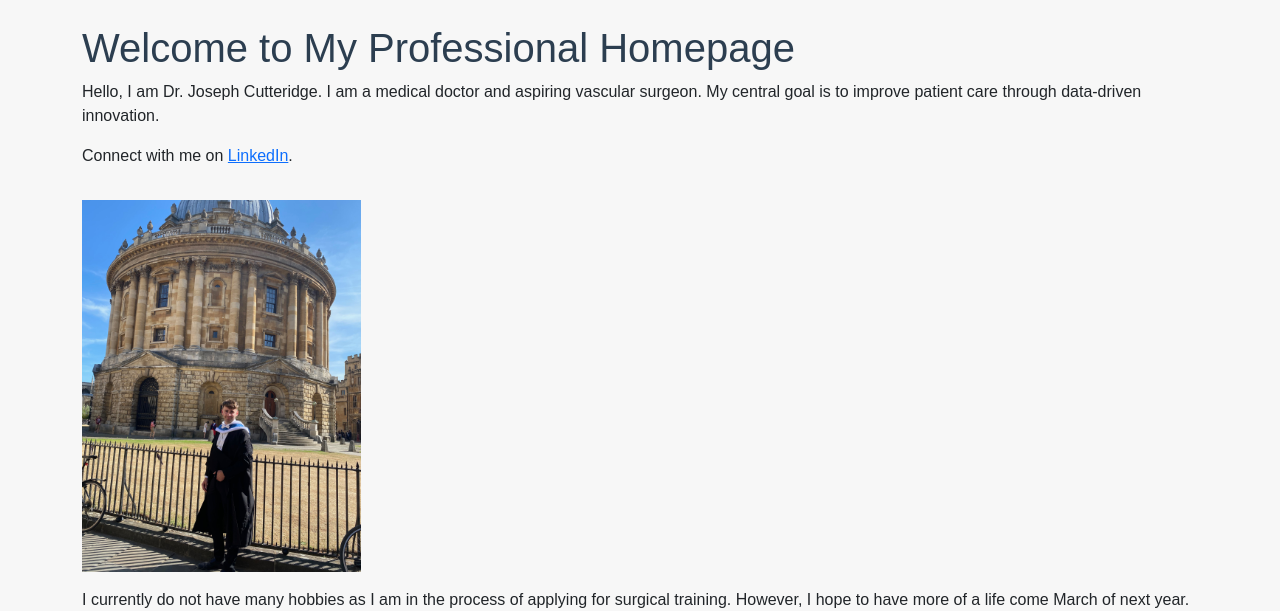
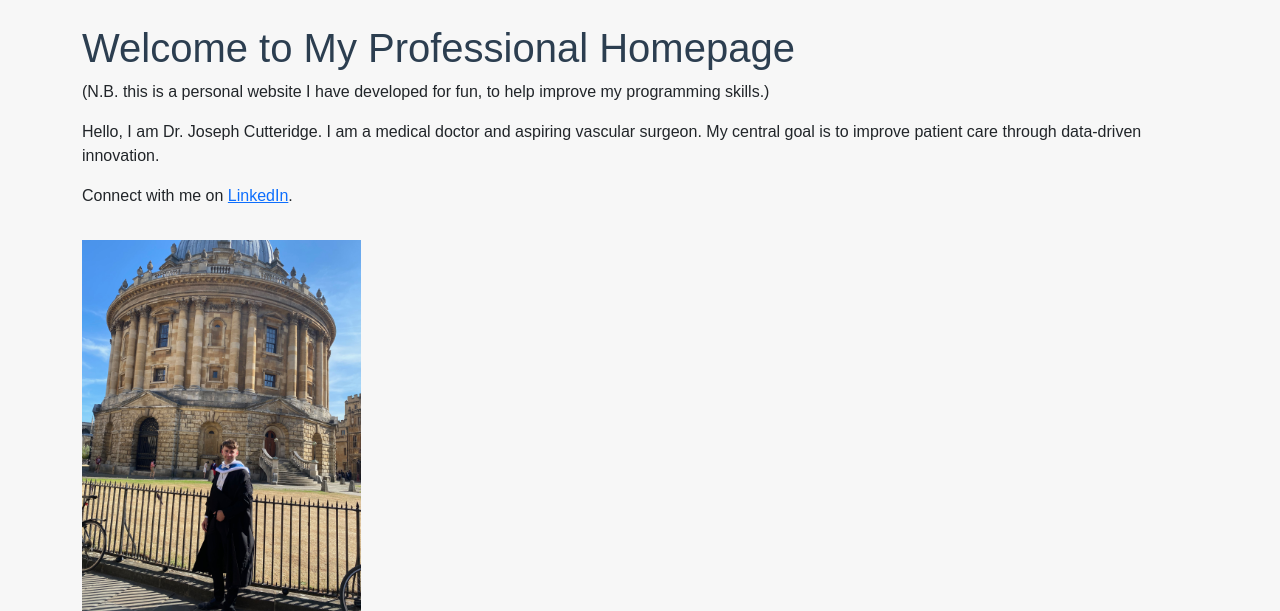
Before and after one commit to JoeCUK/final_project, a Flask app: page / in a window 1280 px wide. Shown: the part 56-667 px from the top of the page. Run offline with Flask 2, Linux system fonts and the light colour scheme.

Commit message:
committing change

```diff
--- a/templates/index.html
+++ b/templates/index.html
@@ -5,6 +5,8 @@
 {% block content %}
 <section class="mb-4">
     <h1>Welcome to My Professional Homepage</h1>
+    <p>(N.B. this is a personal website I have developed for fun, to help improve my programming skills.)</p>
+
     <p>Hello, I am Dr. Joseph Cutteridge. I am a medical doctor and aspiring vascular surgeon.
     My central goal is to improve patient care through data-driven innovation.</p>
 
```
